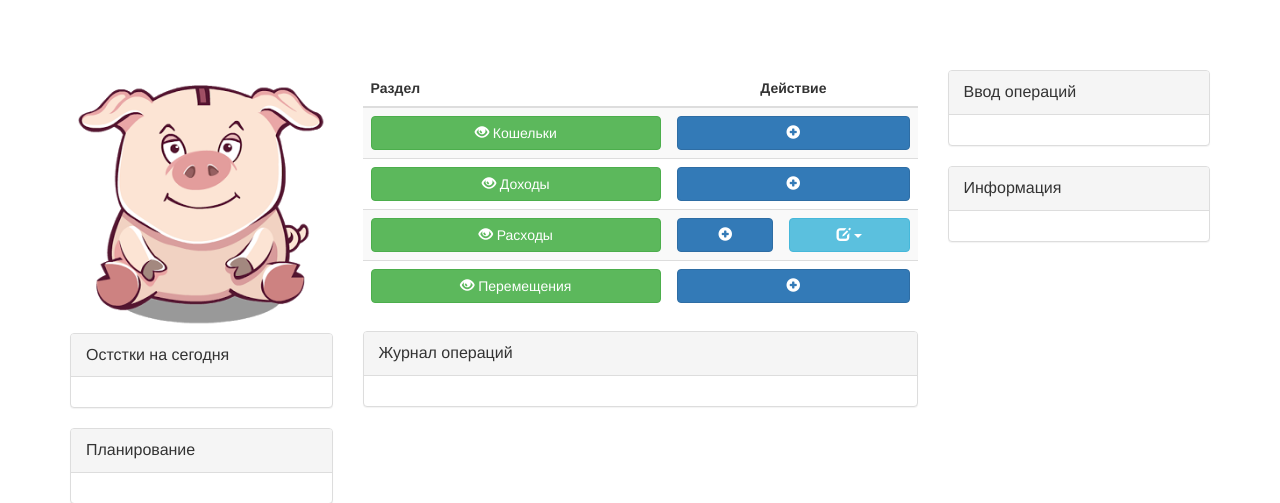
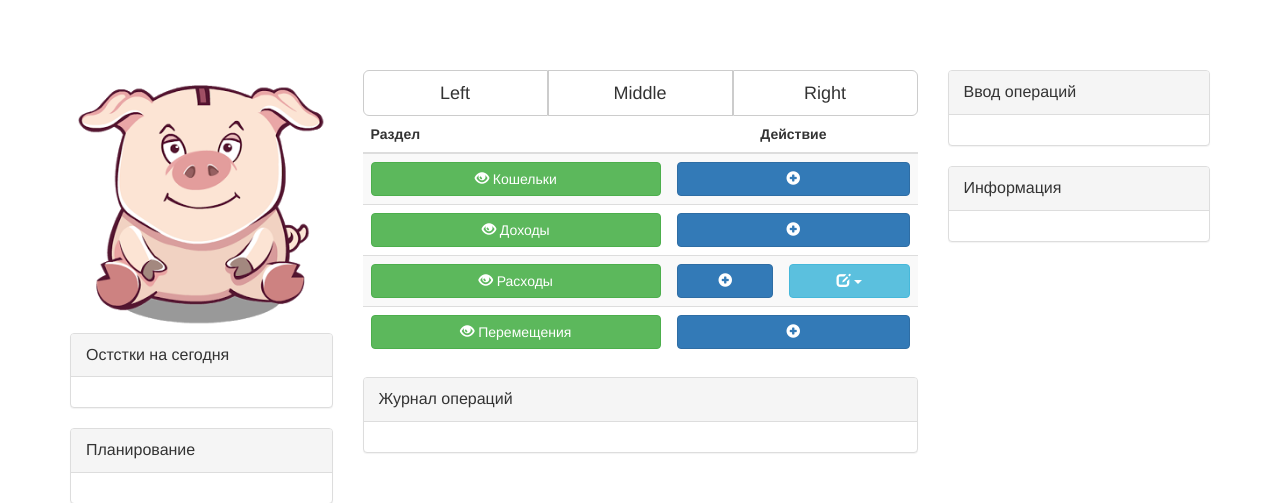
Before and after one commit to kdes70/buh2, a Yii app: template views/main/index.php in a window 1280 px wide. Shown: the top 503 px of the page. Run offline with PHP 8.4 and a stand-in for Yii, Linux system fonts and the light colour scheme; the template is opened without the code that fills it, so the values that code supplies are empty; some libraries are stand-ins or nearby versions.

Commit message:
Работа с Расходами (эффекты) 1

```diff
--- a/views/main/index.php
+++ b/views/main/index.php
@@ -39,6 +39,21 @@ use app\models\Expensetemp;
         ?>
 
         <!-- Блок управления -->
+
+
+        <div class="btn-group btn-group-justified btn-group-lg" role="group">
+            <div class="btn-group" role="group">
+                <button type="button" class="btn btn-default btn-lg">Left</button>
+            </div>
+            <div class="btn-group" role="group">
+                <button type="button" class="btn btn-default btn-lg">Middle</button>
+            </div>
+            <div class="btn-group" role="group">
+                <button type="button" class="btn btn-default btn-lg">Right</button>
+            </div>
+        </div>
+
+
         <!-- Заголовок -->
         <table class="table table-striped custab">
             <thead>
```
Also changed, not shown: views/expense/_form.php (+2 -16 lines).
